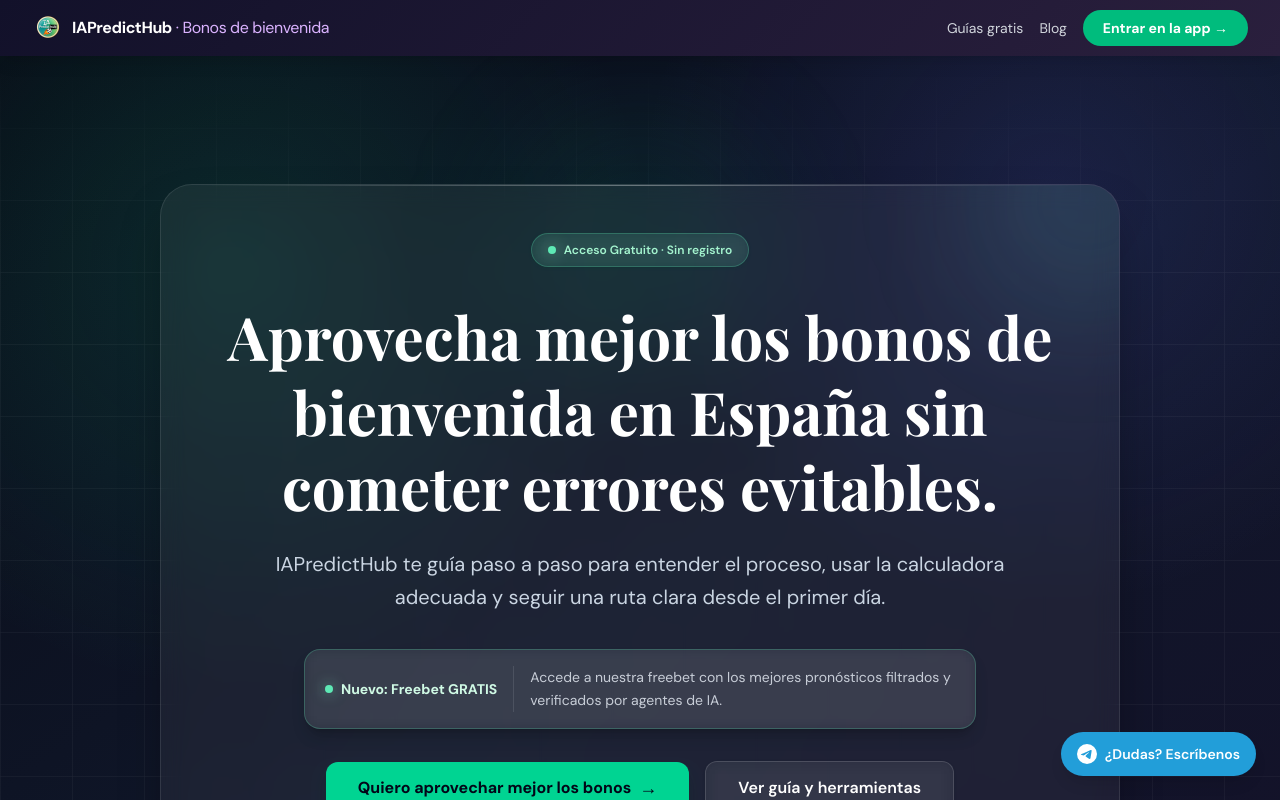
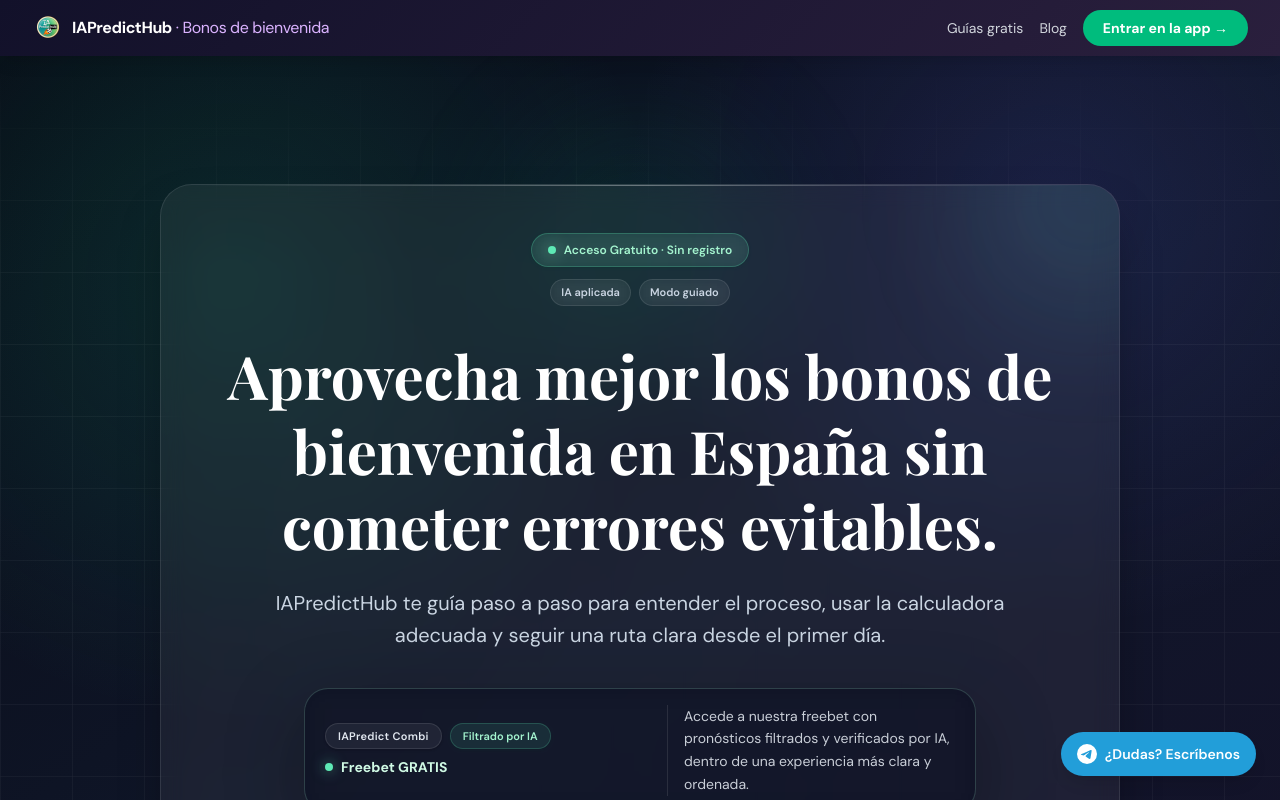
Before and after one commit to eloylt13/matched-betting-app, a Next.js app: page / in a window 1280 px wide. Shown: the top 800 px of the page. Built offline with nearby package versions, Linux system fonts and the light colour scheme; no server answers; a web font is replaced by a local one.

Commit message:
feat(home): refine hero freebet feature and AI signals

```diff
--- a/app/page.tsx
+++ b/app/page.tsx
@@ -320,10 +320,18 @@
             <div className="pointer-events-none absolute -bottom-28 -left-16 h-60 w-60 rounded-full bg-indigo-400/10 blur-3xl" />
 
             <div className="relative">
-              <div className="mb-8 flex flex-col items-center">
+              <div className="mb-8 flex flex-col items-center gap-3">
                 <div className="inline-flex items-center gap-2 rounded-full border border-emerald-300/25 bg-emerald-300/10 px-4 py-2 text-xs font-semibold text-emerald-200 shadow-sm shadow-emerald-950/20 backdrop-blur-sm">
                   <span className="h-2 w-2 rounded-full bg-emerald-300 shadow-[0_0_16px_rgba(110,231,183,0.75)]" />
                   Acceso Gratuito · Sin registro
+                </div>
+                <div className="flex flex-wrap items-center justify-center gap-2 text-[11px] font-semibold text-slate-300">
+                  <span className="rounded-full border border-white/10 bg-white/[0.04] px-2.5 py-1 backdrop-blur-sm">
+                    IA aplicada
+                  </span>
+                  <span className="rounded-full border border-white/10 bg-white/[0.04] px-2.5 py-1 backdrop-blur-sm">
+                    Modo guiado
+                  </span>
                 </div>
               </div>
 
@@ -339,14 +347,24 @@
                 href="/pronosticos"
                 eventName="home_freebet_banner_clicked"
                 eventProps={{ location: 'hero', target_path: '/pronosticos' }}
-                className="group mx-auto mb-8 flex w-full max-w-2xl flex-col gap-2 rounded-2xl border border-emerald-300/25 bg-white/[0.075] px-4 py-4 text-left shadow-lg shadow-black/20 backdrop-blur-sm transition-all duration-200 hover:-translate-y-0.5 hover:border-emerald-300/50 hover:bg-white/[0.105] hover:shadow-emerald-950/25 sm:flex-row sm:items-center sm:gap-4 sm:px-5"
+                className="group mx-auto mb-8 flex w-full max-w-2xl flex-col gap-4 rounded-[1.5rem] border border-emerald-200/20 bg-slate-950/55 px-4 py-4 text-left shadow-[0_24px_80px_rgba(0,0,0,0.32)] backdrop-blur-md transition-all duration-200 hover:-translate-y-0.5 hover:border-emerald-200/35 hover:bg-slate-950/70 hover:shadow-[0_30px_90px_rgba(0,0,0,0.38)] sm:flex-row sm:items-center sm:gap-5 sm:px-5"
               >
-                <span className="inline-flex shrink-0 items-center gap-2 text-sm font-bold text-emerald-100">
-                  <span className="h-2 w-2 rounded-full bg-emerald-300 shadow-[0_0_14px_rgba(110,231,183,0.65)]" aria-hidden="true" />
-                  Nuevo: Freebet GRATIS
-                </span>
-                <span className="text-sm leading-relaxed text-slate-200/85 sm:border-l sm:border-white/10 sm:pl-4">
-                  Accede a nuestra freebet con los mejores pronósticos filtrados y verificados por agentes de IA.
+                <div className="flex min-w-0 flex-1 flex-col gap-2">
+                  <div className="flex flex-wrap items-center gap-2">
+                    <span className="inline-flex items-center rounded-full border border-white/10 bg-white/[0.06] px-3 py-1 text-[11px] font-semibold tracking-wide text-slate-200 shadow-sm shadow-black/10">
+                      IAPredict Combi
+                    </span>
+                    <span className="inline-flex items-center rounded-full border border-emerald-300/20 bg-emerald-300/10 px-3 py-1 text-[11px] font-semibold text-emerald-200 shadow-sm shadow-emerald-950/20">
+                      Filtrado por IA
+                    </span>
+                  </div>
+                  <span className="inline-flex items-center gap-2 text-sm font-bold text-emerald-100">
+                    <span className="h-2 w-2 rounded-full bg-emerald-300 shadow-[0_0_14px_rgba(110,231,183,0.65)]" aria-hidden="true" />
+                    Freebet GRATIS
+                  </span>
+                </div>
+                <span className="text-sm leading-relaxed text-slate-200/[0.88] sm:max-w-[18rem] sm:border-l sm:border-white/10 sm:pl-4">
+                  Accede a nuestra freebet con pronósticos filtrados y verificados por IA, dentro de una experiencia más clara y ordenada.
                 </span>
               </TrackedLink>
 
@@ -391,11 +409,11 @@
               <div className="mx-auto grid max-w-2xl grid-cols-3 divide-x divide-white/10 overflow-hidden rounded-2xl border border-white/10 bg-black/10 text-left shadow-inner shadow-white/[0.03] backdrop-blur-sm">
                 <div className="px-3 py-4 text-center sm:px-5">
                   <p className="text-lg font-bold text-white sm:text-2xl">50+</p>
-                  <p className="mt-1 text-[11px] leading-tight text-slate-400 sm:text-xs">casas ordenadas</p>
+                  <p className="mt-1 text-[11px] leading-tight text-slate-400 sm:text-xs">casas verificadas</p>
                 </div>
                 <div className="px-3 py-4 text-center sm:px-5">
                   <p className="text-lg font-bold text-white sm:text-2xl">7</p>
-                  <p className="mt-1 text-[11px] leading-tight text-slate-400 sm:text-xs">módulos guía</p>
+                  <p className="mt-1 text-[11px] leading-tight text-slate-400 sm:text-xs">módulos guiados</p>
                 </div>
                 <div className="px-3 py-4 text-center sm:px-5">
                   <p className="text-lg font-bold text-white sm:text-2xl">4</p>
```
